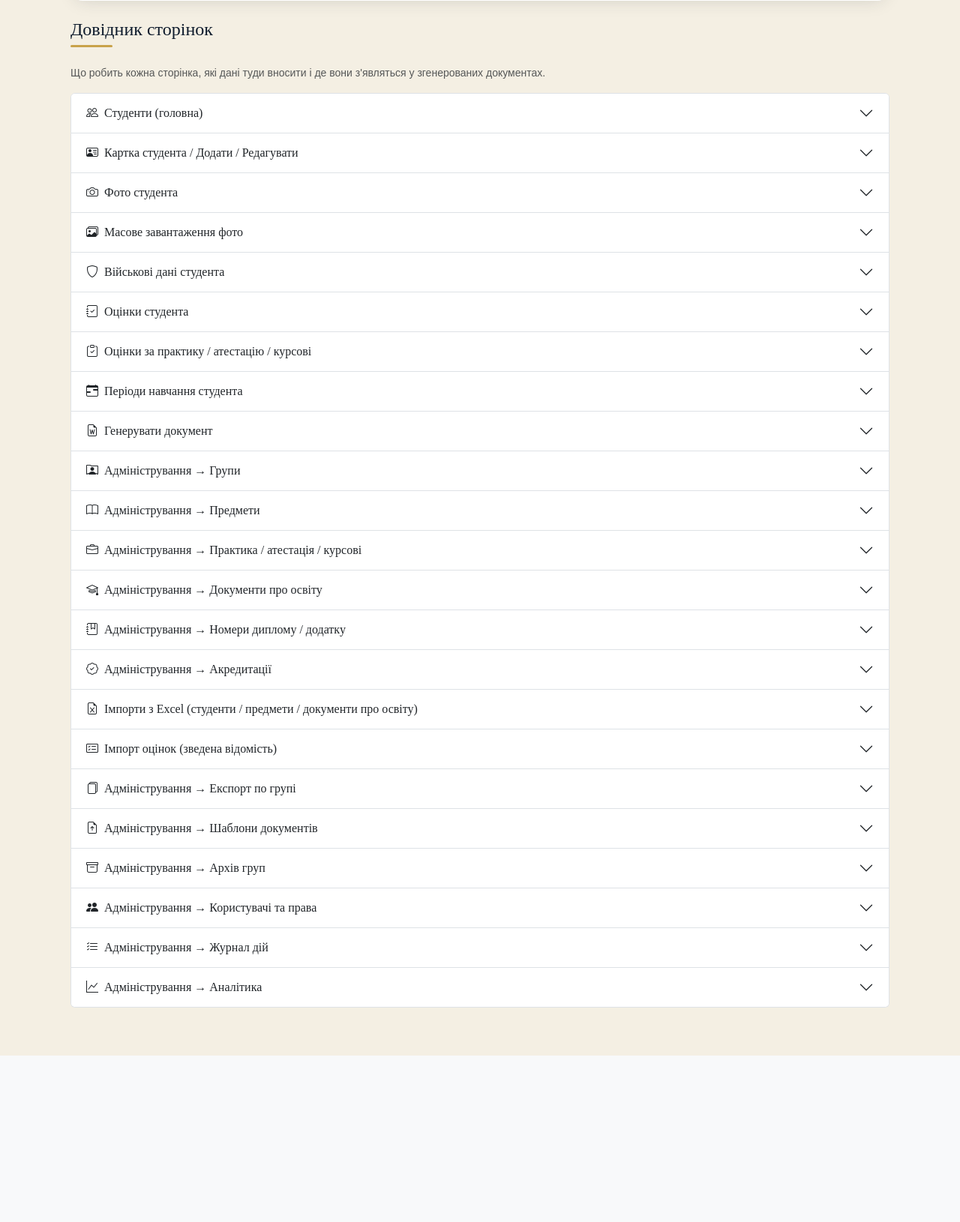
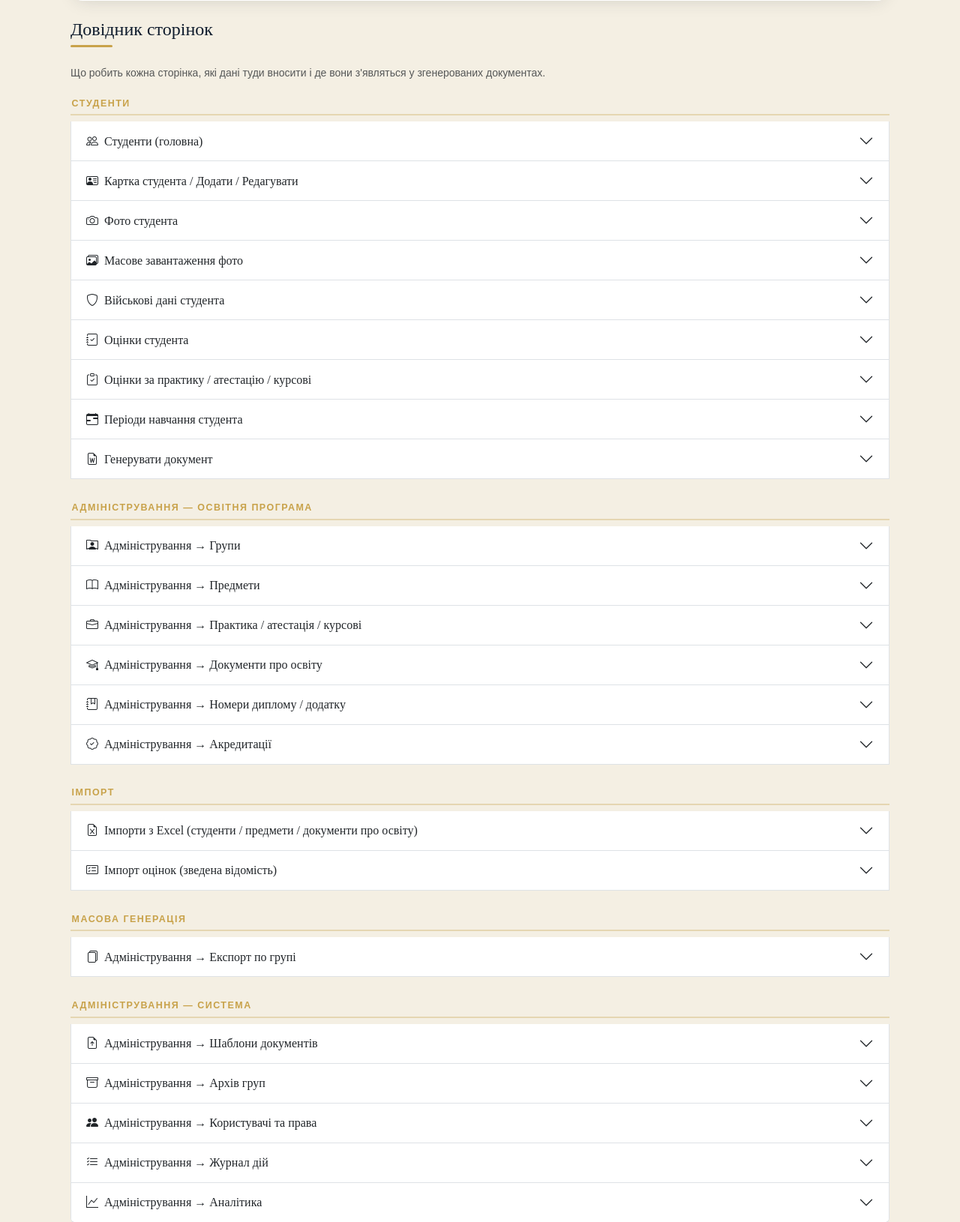
Before and after one commit to daxterstroll/students, a Flask app: page /faq in a window 1280 px wide. Shown: the part 1338-2968 px from the top of the page at 75% size. Before the commit the page ends 2746 px from the top, so only its background shows below. Run offline with Flask 3, Linux system fonts and the light colour scheme; the visitor is signed in with stand-in values (Sample User, id 1); some libraries are stand-ins or nearby versions; some web fonts are replaced.

Commit message:
обновление faq

```diff
--- a/static/templates/faq.html
+++ b/static/templates/faq.html
@@ -2,6 +2,22 @@
 {% import '_macros.html' as ui %}
 {% block title %}Довідка{% endblock %}
 {% block content %}
+<style>
+    /* Той самий стиль, що й підзаголовки в реальному меню сайту
+       (.admin-section-title) - щоб довідник сторінок виглядав
+       структуровано, як меню, а не суцільним списком. */
+    .faq-category-title {
+        color: var(--brass);
+        font-size: .78rem;
+        font-weight: 800;
+        text-transform: uppercase;
+        letter-spacing: .12em;
+        padding: .3rem .1rem;
+        margin: 1.5rem 0 .5rem;
+        border-bottom: 2px solid var(--brass-semi);
+    }
+    .faq-category-title:first-child { margin-top: 0; }
+</style>
 <div class="container py-4">
 
     {{ ui.page_header('bi-question-circle-fill', 'Довідка', 'Опис усіх сторінок системи та покрокова інструкція заповнення додатка до диплома') }}
@@ -117,6 +133,8 @@
     <p class="text-muted small">Що робить кожна сторінка, які дані туди вносити і де вони з'являться у згенерованих документах.</p>
 
     <div class="accordion mb-4" id="faqAccordion">
+
+        <div class="faq-category-title">Студенти</div>
 
         <div class="accordion-item">
             <h2 class="accordion-header">
@@ -257,6 +275,8 @@
             </div>
         </div>
 
+        <div class="faq-category-title">Адміністрування — освітня програма</div>
+
         <div class="accordion-item">
             <h2 class="accordion-header">
                 <button class="accordion-button collapsed flex-wrap" type="button" data-bs-toggle="collapse" data-bs-target="#p-groups">
@@ -342,6 +362,8 @@
             </div>
         </div>
 
+        <div class="faq-category-title">Імпорт</div>
+
         <div class="accordion-item">
             <h2 class="accordion-header">
                 <button class="accordion-button collapsed flex-wrap" type="button" data-bs-toggle="collapse" data-bs-target="#p-imports">
@@ -381,6 +403,8 @@
             </div>
         </div>
 
+        <div class="faq-category-title">Масова генерація</div>
+
         <div class="accordion-item">
             <h2 class="accordion-header">
                 <button class="accordion-button collapsed flex-wrap" type="button" data-bs-toggle="collapse" data-bs-target="#p-export">
@@ -393,6 +417,8 @@
                 </div>
             </div>
         </div>
+
+        <div class="faq-category-title">Адміністрування — система</div>
 
         <div class="accordion-item">
             <h2 class="accordion-header">
```
